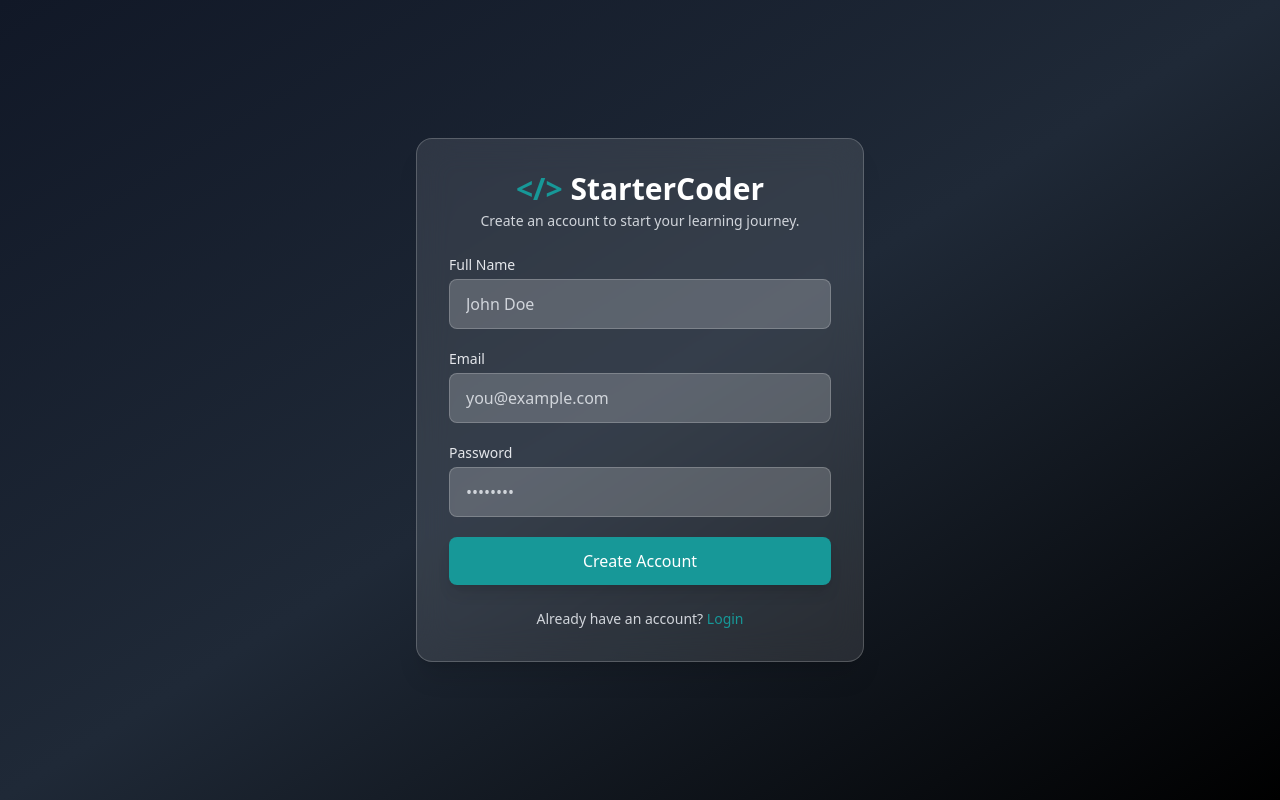
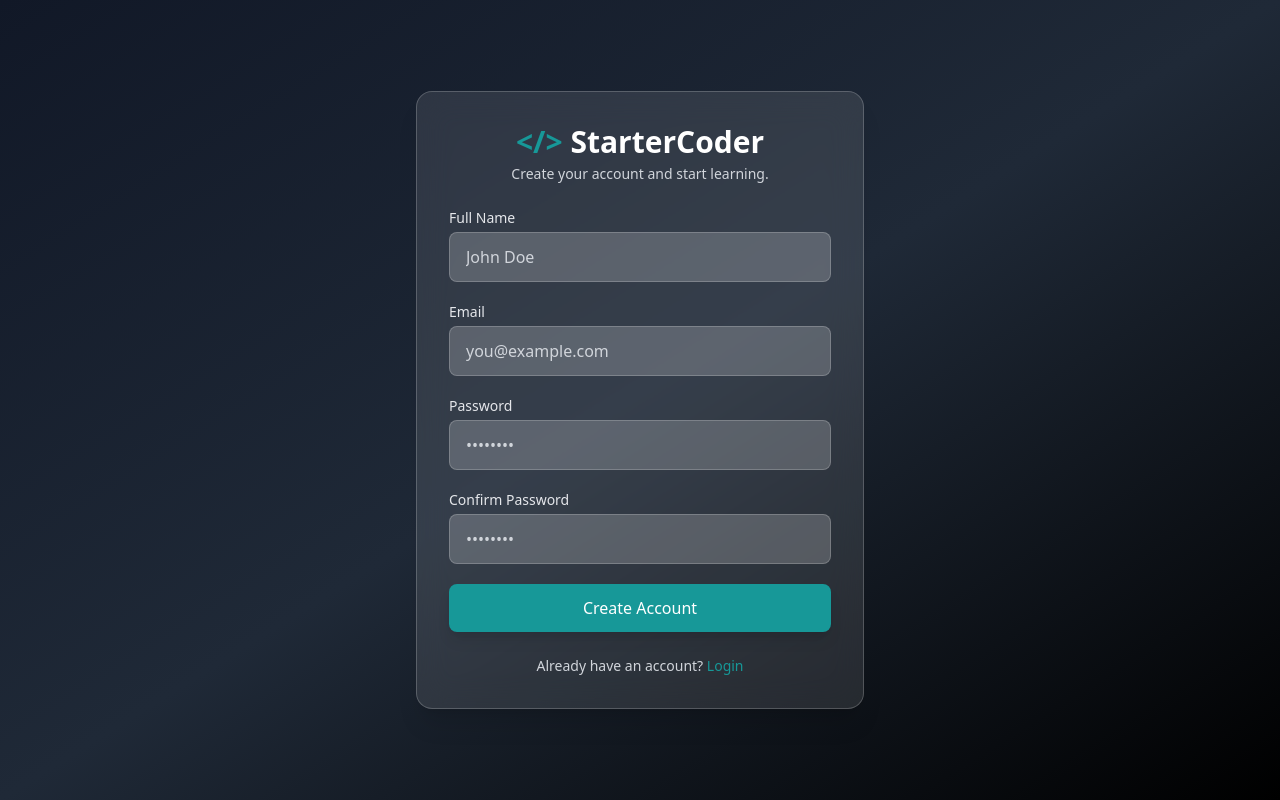
Before and after one commit to sageecodes/StarterCoder-Landing, a plain HTML site: page signUp.html in a window 1280 px wide. Drawn offline with nearby package versions, Linux system fonts and the light colour scheme.

Commit message:
updated sign up page

```diff
--- a/signUp.html
+++ b/signUp.html
@@ -1,8 +1,12 @@
+
       <!DOCTYPE html>
       <html lang="en">
         <head>
           <meta charset="UTF-8" />
-    <meta name="viewport" content="width=device-width, initial-scale=1.0" />
+          <meta
+            name="viewport"
+            content="width=device-width, initial-scale=1.0"
+          />
           <title>StarterCoder – Sign Up</title>
           <script src="https://cdn.tailwindcss.com"></script>
 
@@ -23,21 +27,26 @@
         <body
           class="min-h-screen bg-gradient-to-br from-gray-900 via-gray-800 to-black flex items-center justify-center p-4"
         >
+          <!-- Signup Card -->
           <div
             class="w-full max-w-md bg-white/10 rounded-2xl backdrop-blur-lg border border-white/20 p-8 shadow-xl"
           >
+            <!-- Logo -->
             <div class="text-center mb-6">
               <h1 class="text-3xl font-bold text-white">
                 <span class="text-primary">&lt;/&gt;</span> StarterCoder
               </h1>
               <p class="text-gray-300 text-sm mt-1">
-          Create an account to start your learning journey.
+                Create your account and start learning.
               </p>
             </div>
 
+            <!-- Form -->
             <form class="space-y-5">
               <div>
-          <label class="block text-gray-200 mb-1 text-sm">Full Name</label>
+                <label class="block text-gray-200 mb-1 text-sm"
+                  >Full Name</label
+                >
                 <input
                   type="text"
                   placeholder="John Doe"
@@ -63,17 +72,35 @@
                 />
               </div>
 
+              <div>
+                <label class="block text-gray-200 mb-1 text-sm"
+                  >Confirm Password</label
+                >
+                <input
+                  type="password"
+                  placeholder="••••••••"
+                  class="w-full px-4 py-3 rounded-lg bg-white/20 text-white placeholder-gray-300 border border-white/20 focus:border-primary focus:outline-none"
+                />
+              </div>
+
               <button
-          class="w-full py-3 bg-primary hover:bg-indigo-700 transition rounded-lg text-white font-medium shadow-lg"
+                type="submit"
+                class="w-full py-3 bg-primary hover:bg-teal-700 transition rounded-lg text-white font-medium shadow-lg"
               >
                 Create Account
               </button>
             </form>
 
+            <!-- Bottom Text -->
             <p class="text-gray-300 text-sm text-center mt-6">
               Already have an account?
-        <a href="login.html" class="text-primary hover:underline">Login</a>
+              <a href="./login.html" class="text-primary hover:underline">
+                Login
+              </a>
             </p>
           </div>
         </body>
       </html>
+    </div>
+  </body>
+</html>
```
Lines whose indentation alone changed are shown as unchanged.
